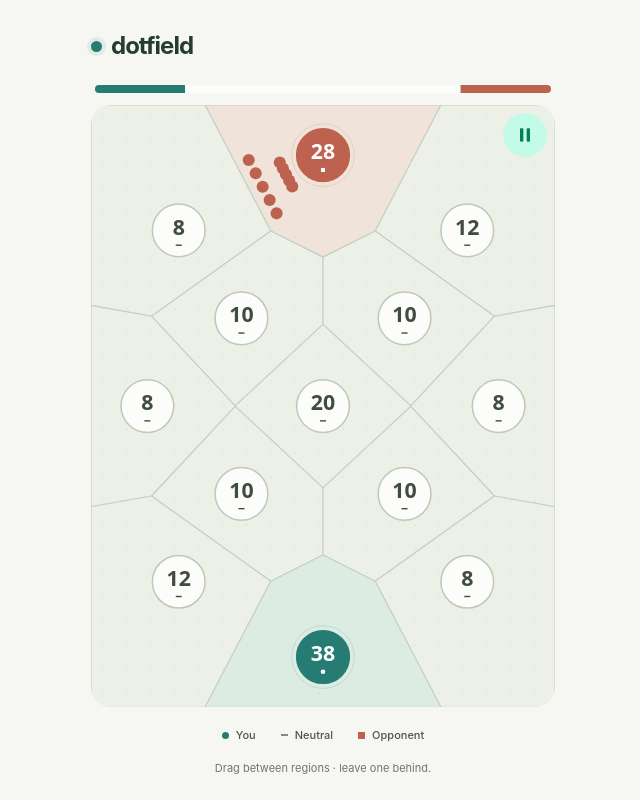
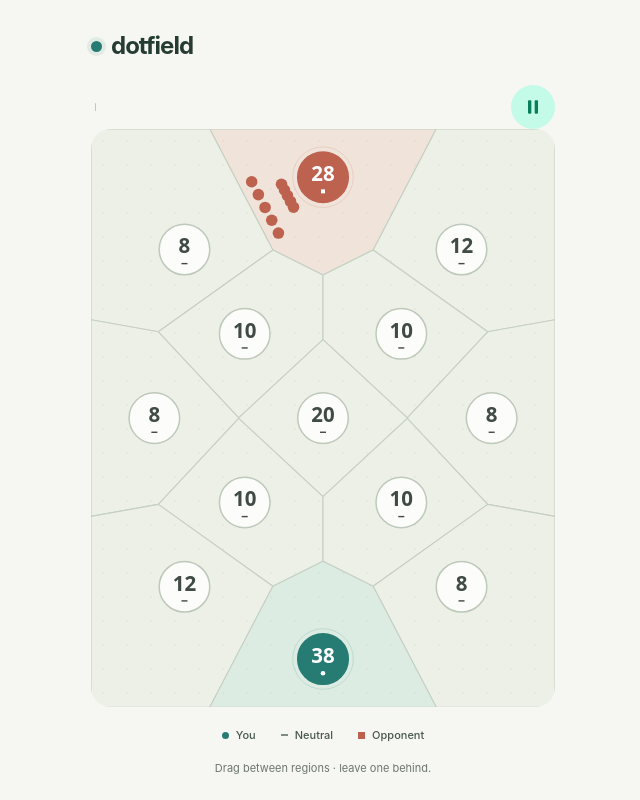
Before and after one commit to ManuelSelch/dotfield, a React (Vite) app: page / in a window 1280 px wide. Both pictures are taken after a click on the button "Play". Shown: the whole page, without its empty margins (317-957 px from the left). Built offline with nearby package versions, Linux system fonts and the light colour scheme.

Commit message:
Move pause control beside troop bar

```diff
--- a/src/board/FieldCanvas.tsx
+++ b/src/board/FieldCanvas.tsx
@@ -1,6 +1,6 @@
 import { useRef } from 'react';
 import { useBoardSession } from './useBoardSession';
-import { SessionControls } from '../ui/SessionControls';
+import { PauseButton, SessionControls } from '../ui/SessionControls';
 import { TroopCompositionBar } from '../ui/TroopCompositionBar';
 import { TransferDetails } from './TransferDetails';
 import { TERRITORIES } from './map';
@@ -19,14 +19,17 @@ export function FieldCanvas({ territories = TERRITORIES, ai = DEFAULT_AI, autoSt
 
   return (
     <>
-      <TroopCompositionBar state={state} />
+      <div className="flex shrink-0 items-center gap-3">
+        <div className="min-w-0 flex-1"><TroopCompositionBar state={state} /></div>
+        {phase === 'running' && <PauseButton onPause={session.pause} />}
+      </div>
       <div className="relative min-h-0 flex-1">
         <canvas ref={canvasRef} tabIndex={-1} className="block h-full w-full touch-none rounded-[20px] bg-field select-none" role="img" aria-label="Territory board" aria-describedby="territory-details upgrade-icon-help">
           Your browser does not support Canvas. Territory details are listed below.
         </canvas>
         <RegionControls state={state} disabled={phase !== 'running'} />
         {state.roundStatus === 'playing' && <SessionControls phase={phase}
-          onPause={session.pause} onResume={session.resume} onRestart={session.restart} onHome={onHome} />}
+          onResume={session.resume} onRestart={session.restart} onHome={onHome} />}
         <RoundResult status={state.roundStatus} onReplay={session.replay} onHome={onHome} />
       </div>
       <TerritoryDetails territories={state.territories} />
--- a/src/ui/SessionControls.tsx
+++ b/src/ui/SessionControls.tsx
@@ -3,18 +3,19 @@ import type { SessionPhase } from '../game/session';
 
 interface Props {
   phase: SessionPhase; onHome?: () => void;
-  onPause: () => void; onResume: () => void; onRestart: () => void;
+  onResume: () => void; onRestart: () => void;
 }
-export function SessionControls({ phase, onPause, onResume, onRestart, onHome }: Props) {
+export function PauseButton({ onPause }: { onPause: () => void }) {
+  return <ActionIcon variant="light" radius="xl" size={44} aria-label="Pause" title="Pause" onClick={onPause}>
+    <svg width="20" height="20" viewBox="0 0 24 24" fill="currentColor" aria-hidden="true" focusable="false">
+      <rect x="6" y="4" width="4" height="16" rx="1" />
+      <rect x="14" y="4" width="4" height="16" rx="1" />
+    </svg>
+  </ActionIcon>;
+}
+
+export function SessionControls({ phase, onResume, onRestart, onHome }: Props) {
   return <>
-    {phase === 'running' && <div className="absolute top-2 right-2 z-10">
-      <ActionIcon variant="light" radius="xl" size={44} aria-label="Pause" title="Pause" onClick={onPause}>
-        <svg width="20" height="20" viewBox="0 0 24 24" fill="currentColor" aria-hidden="true" focusable="false">
-          <rect x="6" y="4" width="4" height="16" rx="1" />
-          <rect x="14" y="4" width="4" height="16" rx="1" />
-        </svg>
-      </ActionIcon>
-    </div>}
     {phase === 'paused' && <FocusTrap>
       <div className="absolute inset-0 z-10 flex items-center justify-center rounded-[20px] bg-field/85 p-4" role="region" aria-labelledby="session-title">
         <Paper radius="lg" p="lg" withBorder className="w-full max-w-[260px] text-center">
--- a/src/ui/TroopCompositionBar.tsx
+++ b/src/ui/TroopCompositionBar.tsx
@@ -8,7 +8,7 @@ export function TroopCompositionBar({ state }: { state: SimulationState }) {
   const active = composition.filter(faction => faction.units > 0);
 
   return (
-    <section className="shrink-0 px-1 pb-3" aria-label="Troop composition">
+    <section className="flex h-11 shrink-0 items-center px-1" aria-label="Troop composition">
       <div className="flex h-2 overflow-hidden rounded-full bg-[#e7e9e2]" role="img"
         aria-label={total === 0 ? 'No troops remaining' : `Troop composition across ${total} surviving units`}>
         {active.map(faction => <span key={faction.owner} style={{
```
Also changed, not shown: 1 other file (tests, documents, lock files or other folders).
